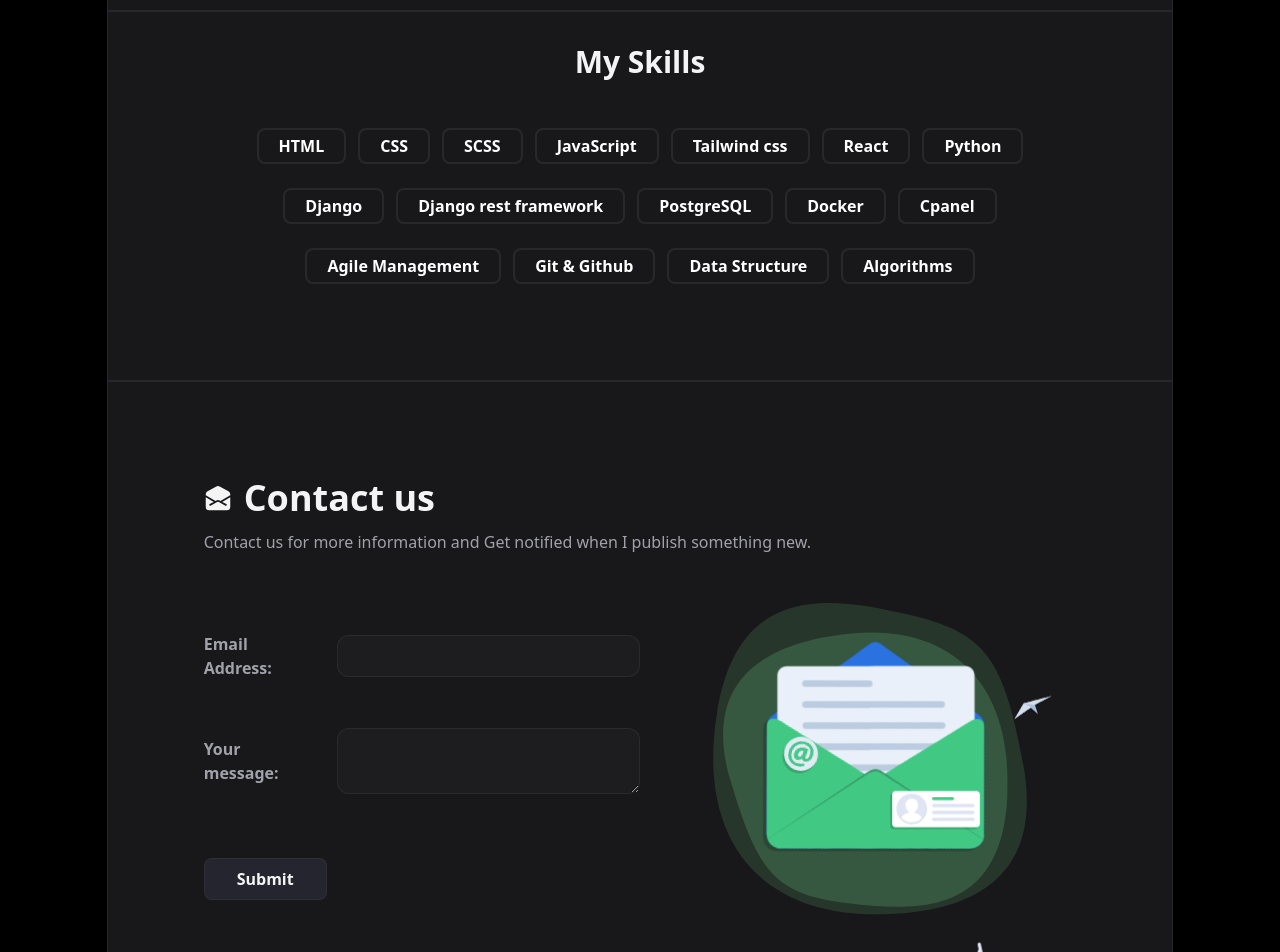
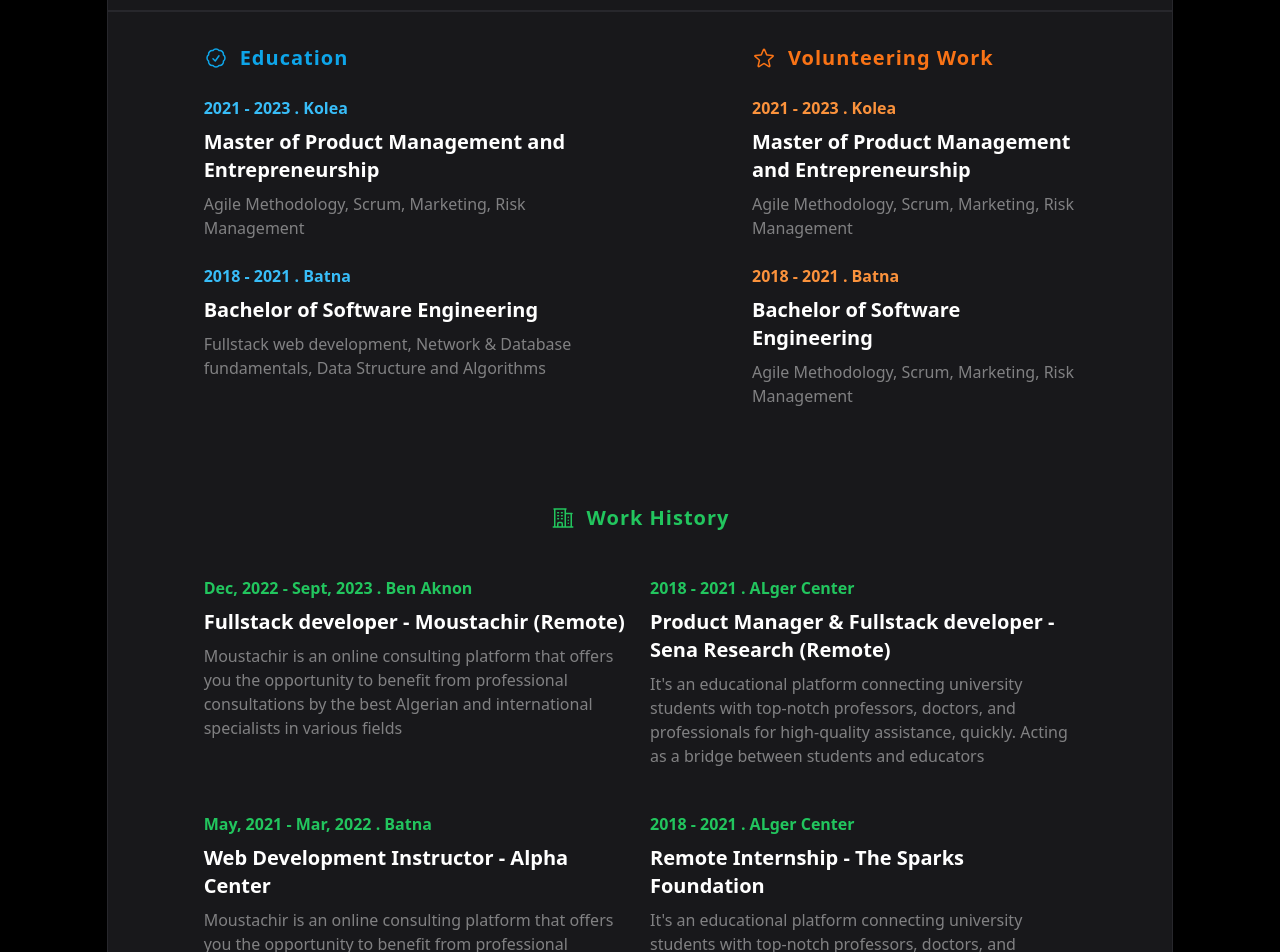
Before and after one commit to ZakariaBrahimi/Portfolio, a React (Vite) app in the folder frontend/: page / in a window 1280 px wide. Shown: the part 1700-2652 px from the top of the page. Built offline with nearby package versions, Linux system fonts and the light colour scheme; what tailwindcss-animated would draw is missing.

Commit message:
Adding Education & Skills Sections

```diff
--- a/frontend/src/components/MySkills.jsx
+++ b/frontend/src/components/MySkills.jsx
@@ -1,19 +1,215 @@
 function MySkills() {
-    const skills = ['HTML', 'CSS', 'SCSS', 'JavaScript', 'Tailwind css', 'React', 'Python', 'Django', 'Django rest framework', 'PostgreSQL', 'Docker', 'Cpanel', 'Agile Management', 'Git & Github', 'Data Structure', 'Algorithms']
+  const skills = [
+    "HTML",
+    "CSS",
+    "SCSS",
+    "JavaScript",
+    "Tailwind css",
+    "React",
+    "Python",
+    "Django",
+    "Django rest framework",
+    "PostgreSQL",
+    "Docker",
+    "Cpanel",
+    "Agile Management",
+    "Git & Github",
+    "Data Structure",
+    "Algorithms",
+  ];
+
   return (
-    <section className="mb-24 mt-8">
-      <h1 className="text-title text-3xl font-semibold mb-12 flex gap-3 items-center justify-center">
-        <span>My Skills</span>
-      </h1>
+    <div>
+    <section className="mb-24 mt-8 grid grid-cols-4 justify-between items-start flex-wra gap-16 gap-y-24">
+      {/* Education */}
+      <div className=" col-span-2">
+        <div className="flex items-center gap-3 text-sky-500">
+          {/* <span className=" w-10 h-[2px] bg-sky-500"></span> */}
+          <svg xmlns="http://www.w3.org/2000/svg" fill="none" viewBox="0 0 24 24" strokeWidth={1.5} stroke="currentColor" className="w-6 h-6">
+  <path strokeLinecap="round" strokeLinejoin="round" d="M9 12.75 11.25 15 15 9.75M21 12c0 1.268-.63 2.39-1.593 3.068a3.745 3.745 0 0 1-1.043 3.296 3.745 3.745 0 0 1-3.296 1.043A3.745 3.745 0 0 1 12 21c-1.268 0-2.39-.63-3.068-1.593a3.746 3.746 0 0 1-3.296-1.043 3.745 3.745 0 0 1-1.043-3.296A3.745 3.745 0 0 1 3 12c0-1.268.63-2.39 1.593-3.068a3.745 3.745 0 0 1 1.043-3.296 3.746 3.746 0 0 1 3.296-1.043A3.746 3.746 0 0 1 12 3c1.268 0 2.39.63 3.068 1.593a3.746 3.746 0 0 1 3.296 1.043 3.746 3.746 0 0 1 1.043 3.296A3.745 3.745 0 0 1 21 12Z" />
+</svg>
+
+          <h3 className=" tracking-wider font-semibold text-xl">Education</h3>
+        </div>
+        <div className="flex flex-col gap-2 mt-6">
+          <p className=" font-semibold text-sky-400">
+            2021 <span className=" font-extrabold">-</span> 2023{" "}
+            <span className=" font-extrabold">.</span> Kolea
+          </p>
+          <p className=" font-semibold text-xl">
+            Master of Product Management and Entrepreneurship
+          </p>
+          <p className=" opacity-45 font-medium">
+            Agile Methodology, Scrum, Marketing, Risk Management{" "}
+          </p>
+        </div>
+        <div className="flex flex-col gap-2 mt-6">
+          <p className=" font-semibold text-sky-400">
+            2018 <span className=" font-extrabold">-</span> 2021{" "}
+            <span className=" font-extrabold">.</span> Batna
+          </p>
+          <p className=" font-semibold text-xl">
+            Bachelor of Software Engineering
+          </p>
+          <p className=" opacity-45 font-medium">
+            Fullstack web development, Network & Database fundamentals, Data
+            Structure and Algorithms{" "}
+          </p>
+        </div>
+      </div>
+      {/* Volunteering Work */}
+      <div className=" col-span-2 ml-20">
+        <div className="flex items-center gap-3 text-orange-500">
+          {/* <span className=" w-10 h-[2px] bg-orange-500"></span> */}
+          <svg xmlns="http://www.w3.org/2000/svg" fill="none" viewBox="0 0 24 24" strokeWidth={1.5} stroke="currentColor" className="w-6 h-6">
+  <path strokeLinecap="round" strokeLinejoin="round" d="M11.48 3.499a.562.562 0 0 1 1.04 0l2.125 5.111a.563.563 0 0 0 .475.345l5.518.442c.499.04.701.663.321.988l-4.204 3.602a.563.563 0 0 0-.182.557l1.285 5.385a.562.562 0 0 1-.84.61l-4.725-2.885a.562.562 0 0 0-.586 0L6.982 20.54a.562.562 0 0 1-.84-.61l1.285-5.386a.562.562 0 0 0-.182-.557l-4.204-3.602a.562.562 0 0 1 .321-.988l5.518-.442a.563.563 0 0 0 .475-.345L11.48 3.5Z" />
+</svg>
+
+          <h3 className=" tracking-wider font-semibold text-xl">
+            Volunteering Work
+          </h3>
+        </div>
+        <div className="flex flex-col gap-2 mt-6">
+          <p className=" font-semibold text-orange-400">
+            2021 <span className=" font-extrabold">-</span> 2023{" "}
+            <span className=" font-extrabold">.</span> Kolea
+          </p>
+          <p className=" font-semibold text-xl">
+            Master of Product Management and Entrepreneurship
+          </p>
+          <p className=" opacity-45 font-medium">
+            Agile Methodology, Scrum, Marketing, Risk Management{" "}
+          </p>
+        </div>
+        <div className="flex flex-col gap-2 mt-6">
+          <p className=" font-semibold text-orange-400">
+            2018 <span className=" font-extrabold">-</span> 2021{" "}
+            <span className=" font-extrabold">.</span> Batna
+          </p>
+          <p className=" font-semibold text-xl">
+            Bachelor of Software Engineering
+          </p>
+          <p className=" opacity-45 font-medium">
+            Agile Methodology, Scrum, Marketing, Risk Management{" "}
+          </p>
+        </div>
+      </div>
+      {/* Work history */}
+      <div className=" col-span-4 ">
+        <div className="flex justify-center items-center gap-3 text-green-500 mb-5">
+          {/* <span className=" w-10 h-[2px] bg-green-500"></span> */}
+          <svg xmlns="http://www.w3.org/2000/svg" fill="none" viewBox="0 0 24 24" strokeWidth={1.5} stroke="currentColor" className="w-6 h-6">
+  <path strokeLinecap="round" strokeLinejoin="round" d="M2.25 21h19.5m-18-18v18m10.5-18v18m6-13.5V21M6.75 6.75h.75m-.75 3h.75m-.75 3h.75m3-6h.75m-.75 3h.75m-.75 3h.75M6.75 21v-3.375c0-.621.504-1.125 1.125-1.125h2.25c.621 0 1.125.504 1.125 1.125V21M3 3h12m-.75 4.5H21m-3.75 3.75h.008v.008h-.008v-.008Zm0 3h.008v.008h-.008v-.008Zm0 3h.008v.008h-.008v-.008Z" />
+</svg>
+
+          <h3 className=" tracking-wider font-semibold text-xl">
+            Work History
+          </h3>
+          {/* <span className=" w-10 h-[2px] bg-green-500"></span> */}
+        </div>
+        <div className="grid grid-cols-2 justify-between gap-5">
+          <div className="flex flex-col gap-2 mt-6 col-span-1">
+            <p className=" font-semibold text-green-500">
+              Dec, 2022 <span className=" font-extrabold">-</span> Sept, 2023{" "}
+              <span className=" font-extrabold">.</span> Ben Aknon
+            </p>
+            <p className=" font-semibold text-xl">
+              <span>Fullstack developer - </span> Moustachir (Remote)
+            </p>
+            <p className=" opacity-45 font-medium">
+              Moustachir is an online consulting platform that offers you the
+              opportunity to benefit from professional consultations by the best
+              Algerian and international specialists in various fields{" "}
+            </p>
+          </div>
+          <div className="flex flex-col gap-2 mt-6">
+            <p className=" font-semibold text-green-500">
+              2018 <span className=" font-extrabold">-</span> 2021{" "}
+              <span className=" font-extrabold">.</span> ALger Center
+            </p>
+            <p className=" font-semibold text-xl">
+              Product Manager & Fullstack developer - Sena Research (Remote)
+            </p>
+            <p className=" opacity-45 font-medium">
+              It's an educational platform connecting university students with
+              top-notch professors, doctors, and professionals for high-quality
+              assistance, quickly. Acting as a bridge between students and
+              educators{" "}
+            </p>
+          </div>
+          <div className="flex flex-col gap-2 mt-6">
+            <p className=" font-semibold text-green-500">
+              May, 2021 <span className=" font-extrabold">-</span> Mar, 2022{" "}
+              <span className=" font-extrabold">.</span> Batna
+            </p>
+            <p className=" font-semibold text-xl">
+              <span>Web Development Instructor - </span> Alpha Center
+            </p>
+            <p className=" opacity-45 font-medium">
+              Moustachir is an online consulting platform that offers you the
+              opportunity to benefit from professional consultations by the best
+              Algerian and international specialists in various fields{" "}
+            </p>
+          </div>
+          <div className="flex flex-col gap-2 mt-6">
+            <p className=" font-semibold text-green-500">
+              2018 <span className=" font-extrabold">-</span> 2021{" "}
+              <span className=" font-extrabold">.</span> ALger Center
+            </p>
+            <p className=" font-semibold text-xl">
+              Remote Internship - The Sparks Foundation
+            </p>
+            <p className=" opacity-45 font-medium">
+              It's an educational platform connecting university students with
+              top-notch professors, doctors, and professionals for high-quality
+              assistance, quickly. Acting as a bridge between students and
+              educators{" "}
+            </p>
+          </div>
+        </div>
+      </div>
+
+    </section>
+
+      {/* Tools I use */}
+      <div className="mb-24 mt-8">
+        <h1 className="text-title text-3xl font-semibold mb-12 flex gap-3 items-center justify-center">
+
+
+          <span>Tech Stack</span>
+        </h1>
         <ul className="flex flex-wrap gap-x-3 gap-y-6 items-center justify-center">
-            {
-                skills.map((skill, index)=>(
-                    <li className="border-2 hover:border-darkGreen hover:cursor-pointer transition-all duration-500 hover:text-[1.02rem] border-borderColor px-5 p-1 font-semibold rounded-lg" key={index}>{skill}</li>
-                ))
-            }
+          {skills.map((skill, index) => (
+            <li
+              className="border-2 hover:border-darkGreen hover:cursor-pointer transition-all duration-500 hover:text-[1.02rem] border-borderColor px-5 p-1 font-semibold rounded-lg"
+              key={index}
+            >
+              {skill}
+            </li>
+          ))}
         </ul>
-    </section>
+      </div>
+    </div>
   );
 }
+export default MySkills;
 
-export default MySkills;
+// function MySkills() {
+//     const skills = ['HTML', 'CSS', 'SCSS', 'JavaScript', 'Tailwind css', 'React', 'Python', 'Django', 'Django rest framework', 'PostgreSQL', 'Docker', 'Cpanel', 'Agile Management', 'Git & Github', 'Data Structure', 'Algorithms']
+//   return (
+//     <section className="mb-24 mt-8">
+//       <h1 className="text-title text-3xl font-semibold mb-12 flex gap-3 items-center justify-center">
+//         <span>My Skills</span>
+//       </h1>
+//         <ul className="flex flex-wrap gap-x-3 gap-y-6 items-center justify-center">
+//             {
+//                 skills.map((skill, index)=>(
+//                     <li className="border-2 hover:border-green-500 hover:cursor-pointer transition-all duration-500 hover:text-[1.02rem] border-borderColor px-5 p-1 font-semibold rounded-lg" key={index}>{skill}</li>
+//                 ))
+//             }
+//         </ul>
+//     </section>
+//   );
+// }
+
+// export default MySkills;
```
